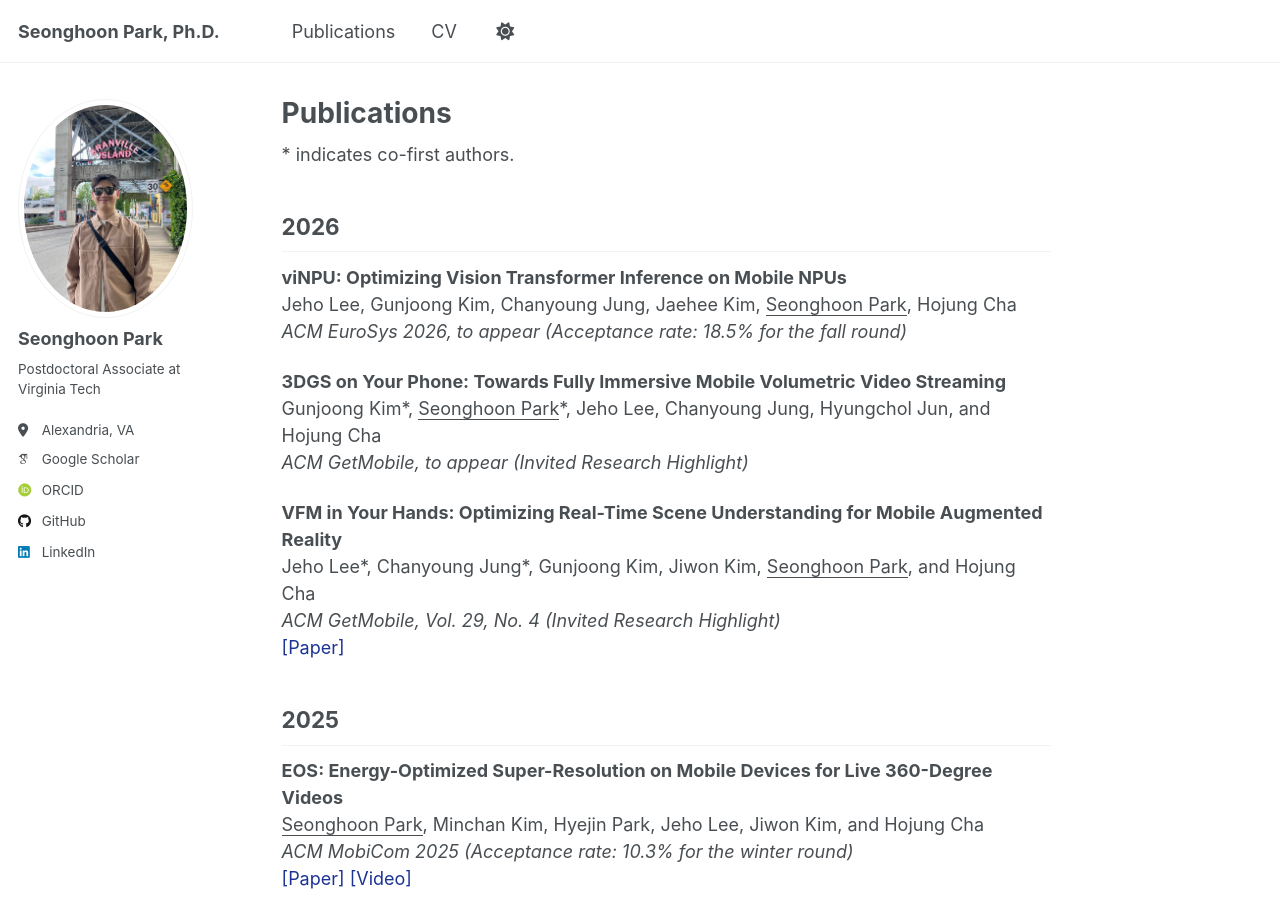
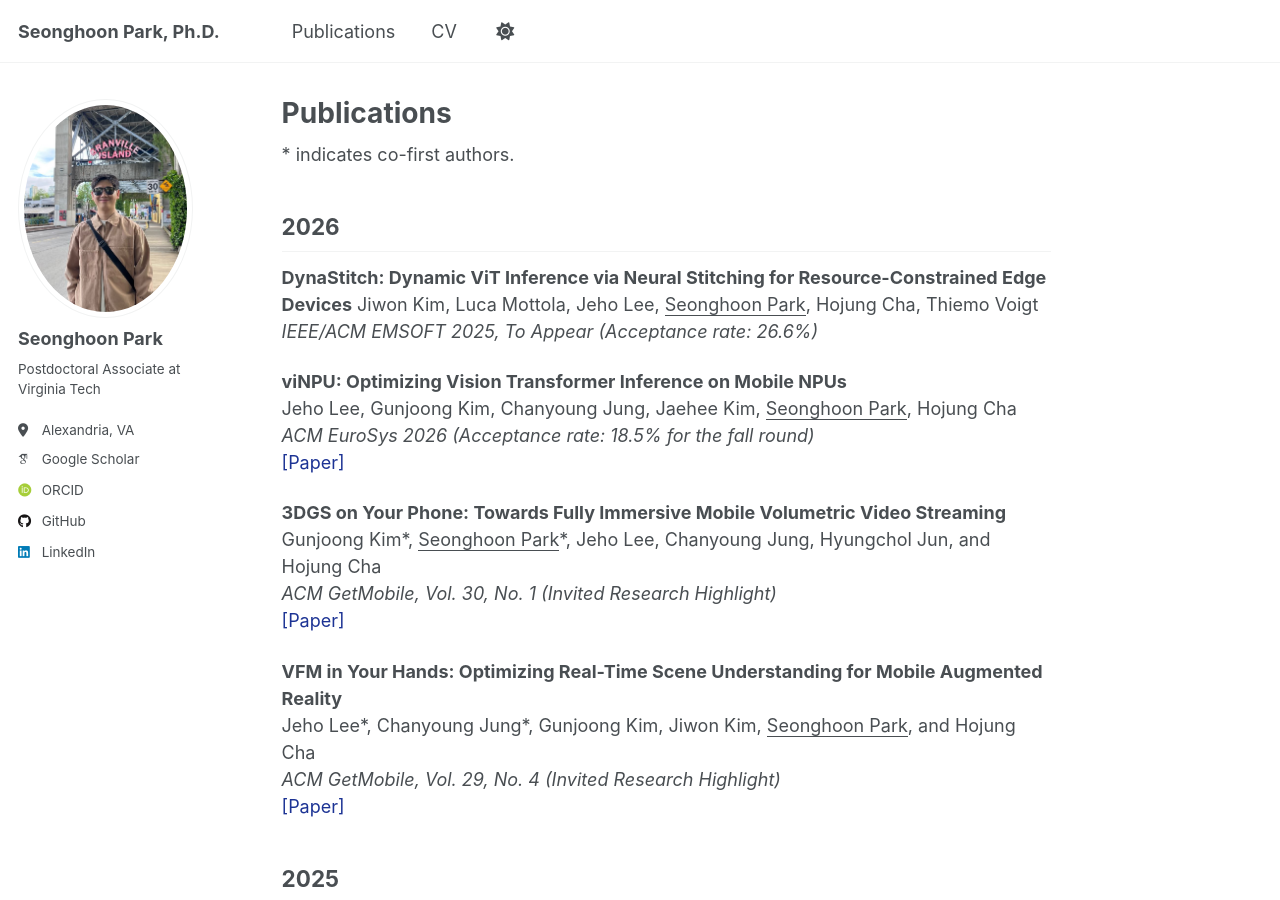
Before and after one commit to iamseonghoon/iamseonghoon.github.io, a Jekyll site: the page built from _pages/publications.md, in a window 1280 px wide and 900 px high. Built offline with Jekyll 4.4.1, drawn with Linux system fonts in a browser that asks for light colours; some web fonts are replaced; a script that is not in the unit is left out.

Commit message:
update website

```diff
--- a/_pages/publications.md
+++ b/_pages/publications.md
@@ -8,13 +8,19 @@ author_profile: true
 \* indicates co-first authors.
 
 ## 2026
+**DynaStitch: Dynamic ViT Inference via Neural Stitching for Resource-Constrained Edge Devices**
+Jiwon Kim, Luca Mottola, Jeho Lee, <u>Seonghoon Park</u>, Hojung Cha, Thiemo Voigt
+*IEEE/ACM EMSOFT 2025, To Appear (Acceptance rate: 26.6%)*
+
 **viNPU: Optimizing Vision Transformer Inference on Mobile NPUs**
 Jeho Lee, Gunjoong Kim, Chanyoung Jung, Jaehee Kim, <u>Seonghoon Park</u>, Hojung Cha
-*ACM EuroSys 2026, to appear (Acceptance rate: 18.5% for the fall round)*
+*ACM EuroSys 2026 (Acceptance rate: 18.5% for the fall round)*
+[[Paper]](https://dl.acm.org/doi/10.1145/3767295.3803619)
 
 **3DGS on Your Phone: Towards Fully Immersive Mobile Volumetric Video Streaming**
 Gunjoong Kim\*, <u>Seonghoon Park</u>\*, Jeho Lee, Chanyoung Jung, Hyungchol Jun, and Hojung Cha
-*ACM GetMobile, to appear (Invited Research Highlight)*
+*ACM GetMobile, Vol. 30, No. 1 (Invited Research Highlight)*
+[[Paper]](https://dl.acm.org/doi/10.1145/3810919.3810924)
 
 **VFM in Your Hands: Optimizing Real-Time Scene Understanding for Mobile Augmented Reality**
 Jeho Lee\*, Chanyoung Jung\*, Gunjoong Kim, Jiwon Kim, <u>Seonghoon Park</u>, and Hojung Cha
```
Also changed, not shown: _pages/about.md (+3 -2 lines).
